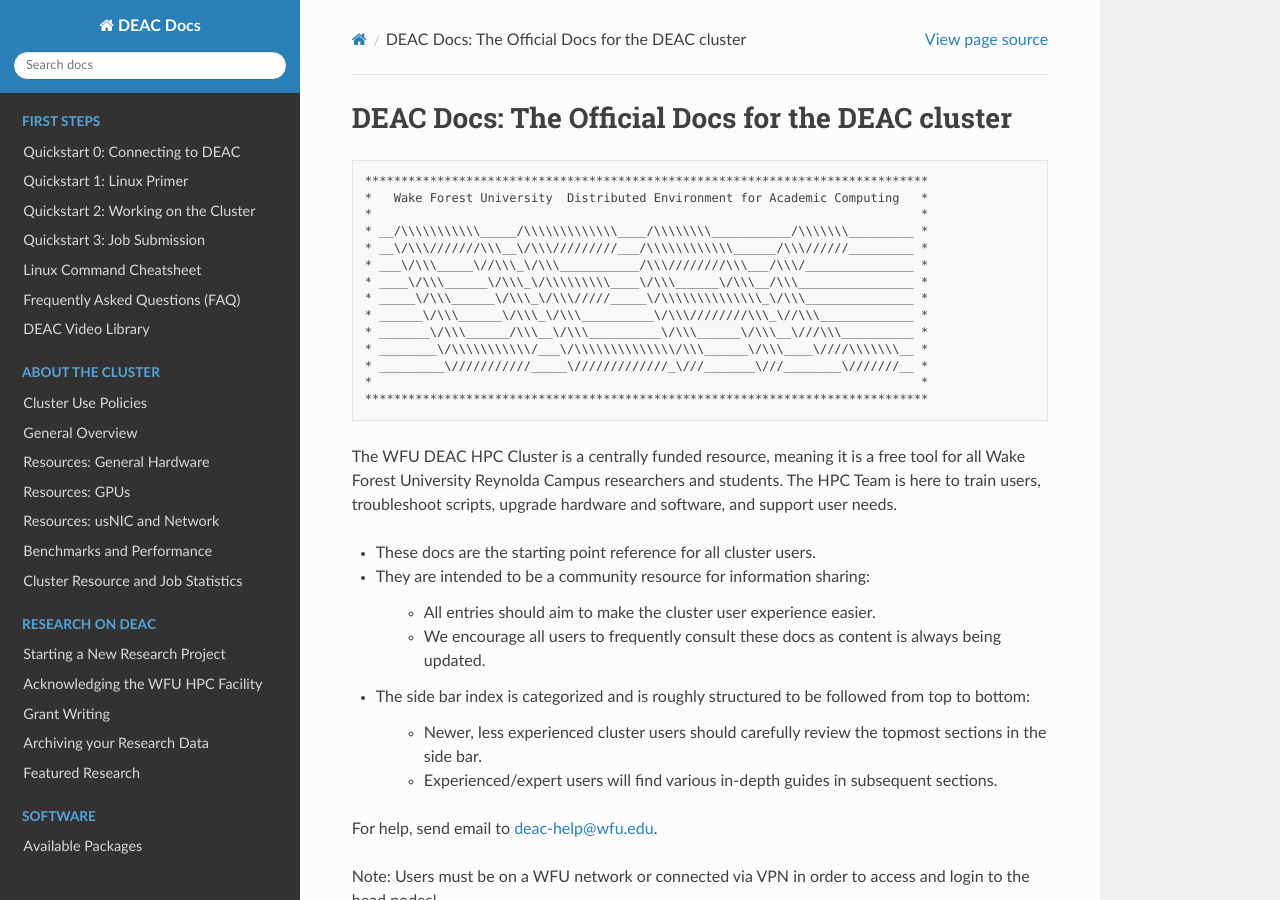
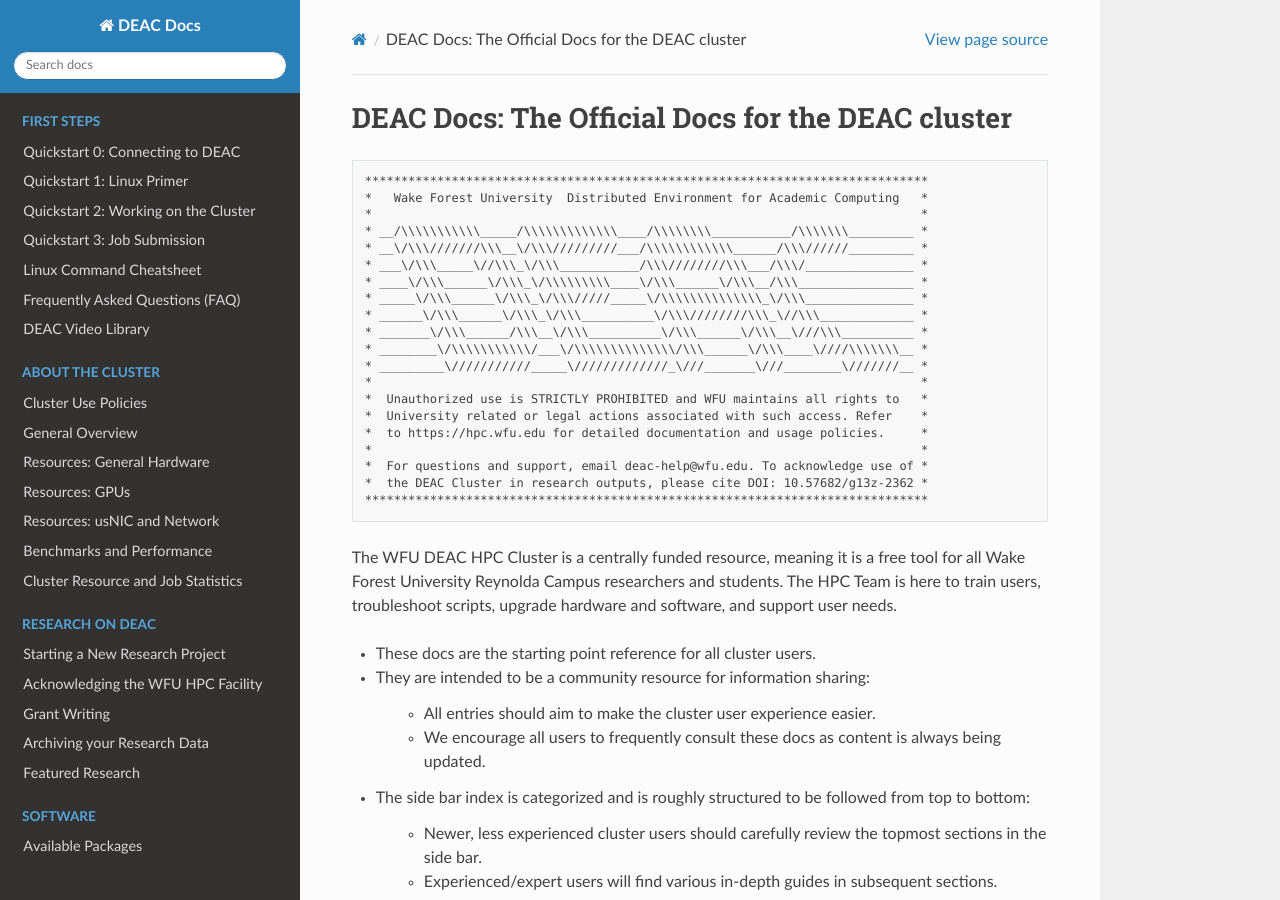
Before and after one commit to WFU-HPC/deac-docs, a Sphinx documentation site: the page built from source/index.rst, in a window 1280 px wide and 900 px high. Built offline with Sphinx 7.4.7 and the Read the Docs theme 2.0.0, drawn with Linux system fonts in a browser that asks for light colours.

Commit message:
updated banner on front page

```diff
--- a/source/index.rst
+++ b/source/index.rst
@@ -22,6 +22,12 @@
     * ________\/\\\\\\\\\\\/___\/\\\\\\\\\\\\\\/\\\______\/\\\____\////\\\\\\\__ *
     * _________\///////////_____\/////////////_\///_______\///________\///////__ *
     *                                                                            *
+    *  Unauthorized use is STRICTLY PROHIBITED and WFU maintains all rights to   *
+    *  University related or legal actions associated with such access. Refer    *
+    *  to https://hpc.wfu.edu for detailed documentation and usage policies.     *
+    *                                                                            *
+    *  For questions and support, email deac-help@wfu.edu. To acknowledge use of *
+    *  the DEAC Cluster in research outputs, please cite DOI: 10.57682/g13z-2362 *
     ******************************************************************************
 
 .. #############################################################################
```
